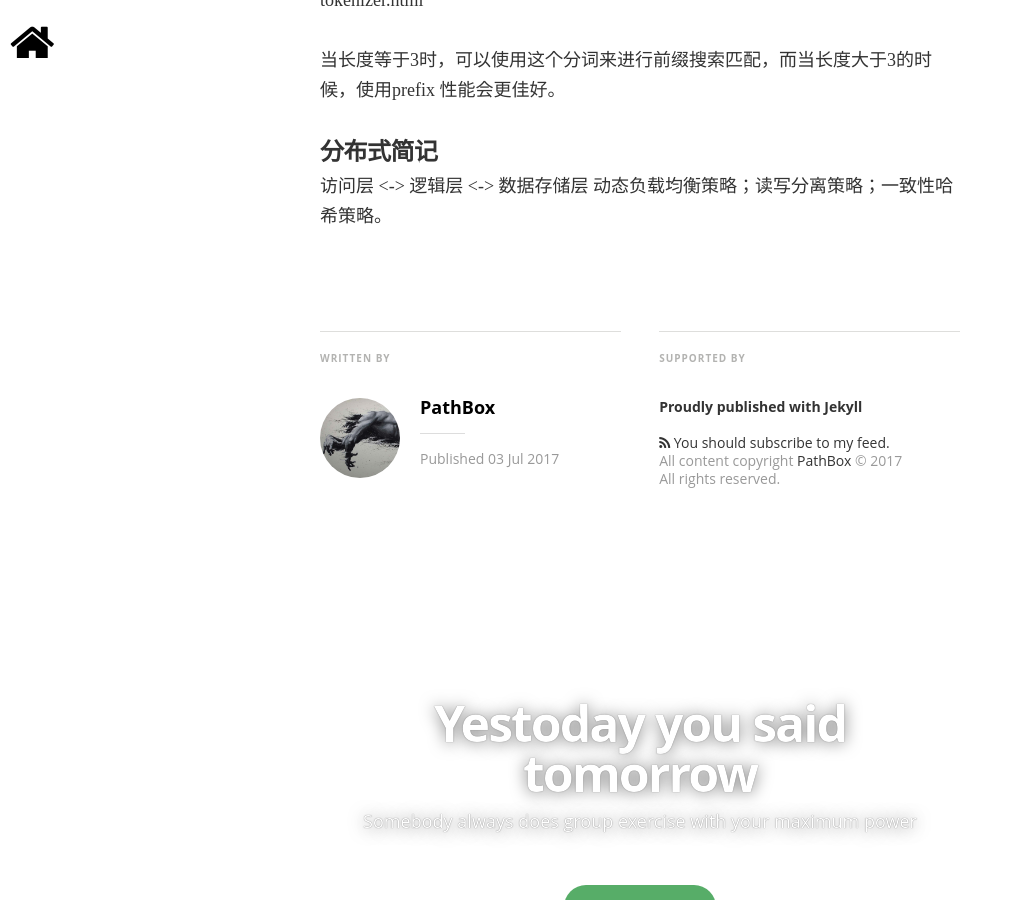
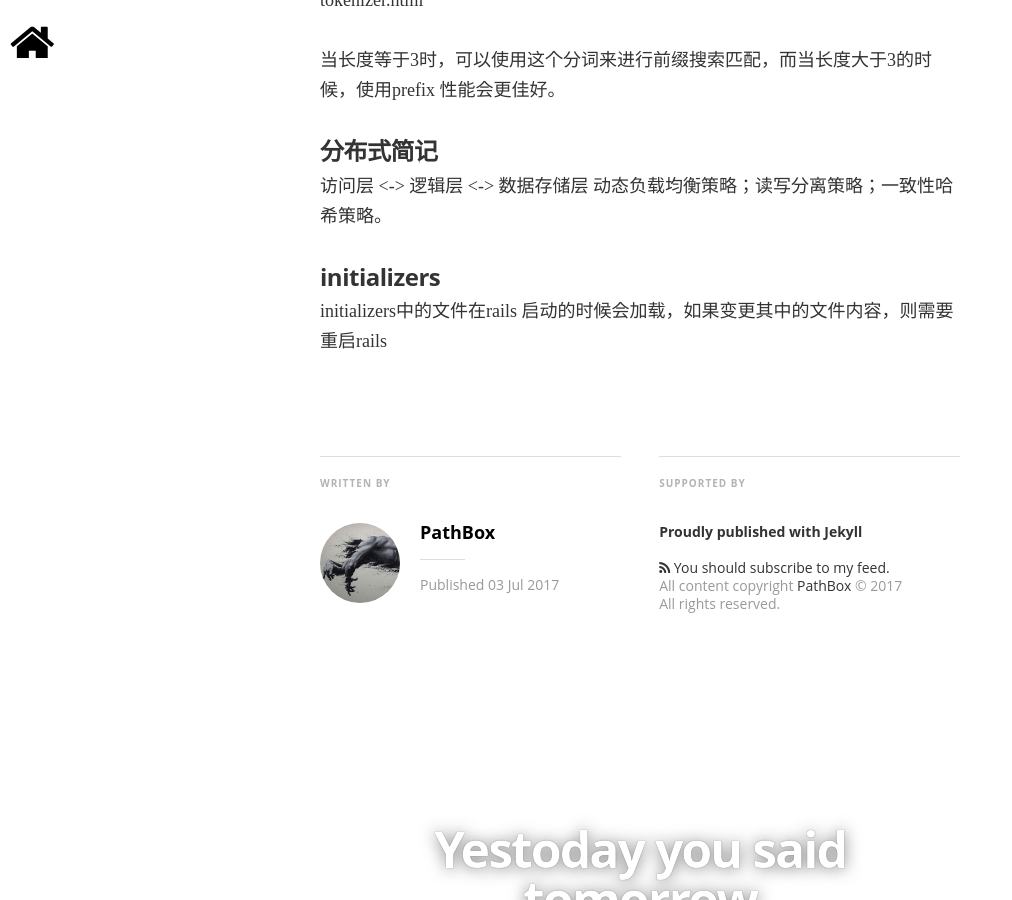
Before and after one commit to pathbox/pathbox.github.io, a Jekyll site: the page built from _posts/2017-07-03-work-summary-in-Udesk-six.md, in a window 1280 px wide and 900 px high, scrolled down 9389 px. Shown: the whole window, without its empty margins (0-1012 px from the left). Built offline with Jekyll 4.4.1, drawn with Linux system fonts in a browser that asks for light colours; nearby versions of some CDN libraries; some web fonts are replaced; comment, search, counter and statistics services are not loaded.

Commit message:
initializers

```diff
--- a/_posts/2017-07-03-work-summary-in-Udesk-six.md
+++ b/_posts/2017-07-03-work-summary-in-Udesk-six.md
@@ -287,3 +287,6 @@ Edge NGram Tokenizer https://www.elastic.co/guide/en/elasticsearch/reference/1.4
 ##### 分布式简记
 访问层 <-> 逻辑层 <-> 数据存储层
 动态负载均衡策略；读写分离策略；一致性哈希策略。
+
+##### initializers
+initializers中的文件在rails 启动的时候会加载，如果变更其中的文件内容，则需要重启rails
```
